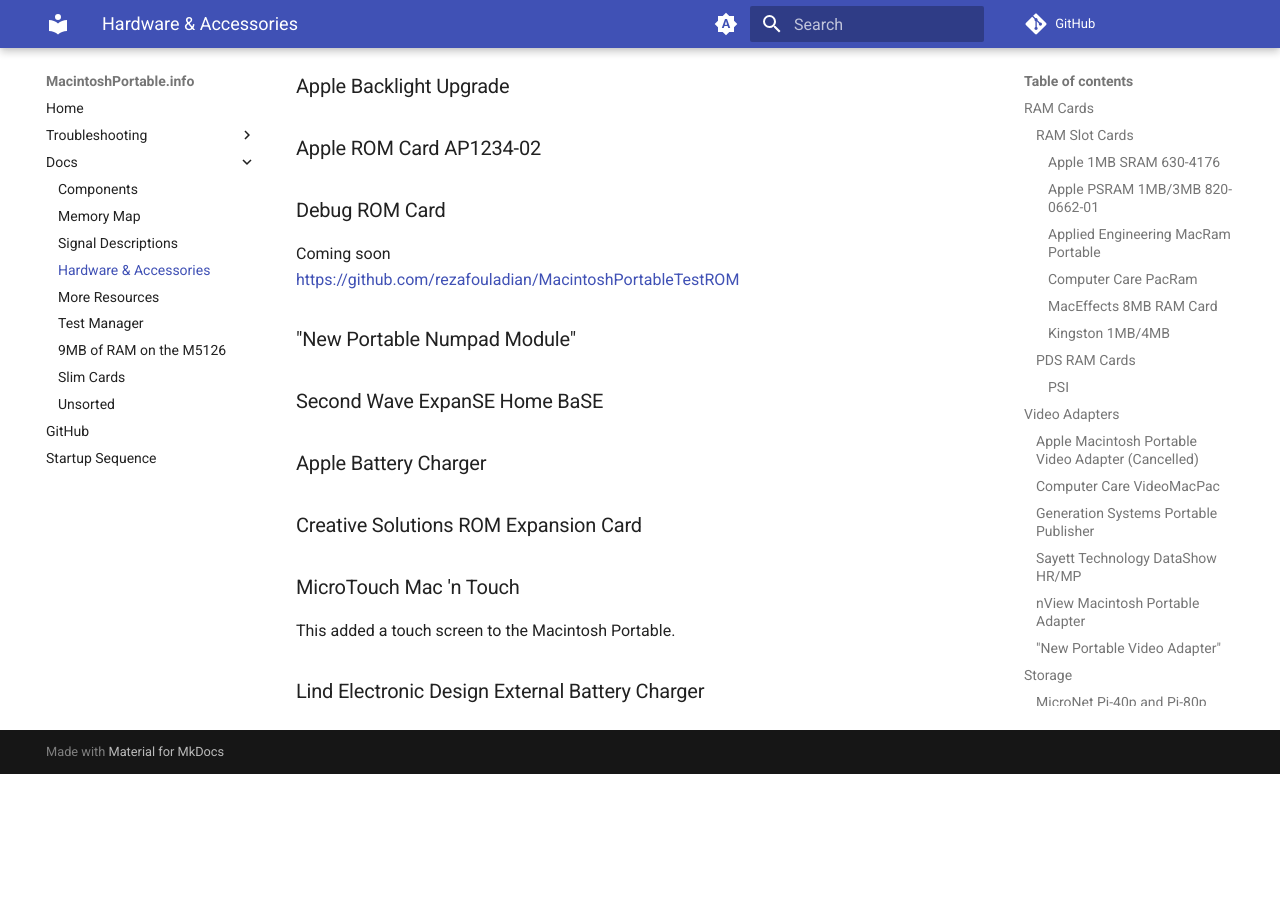
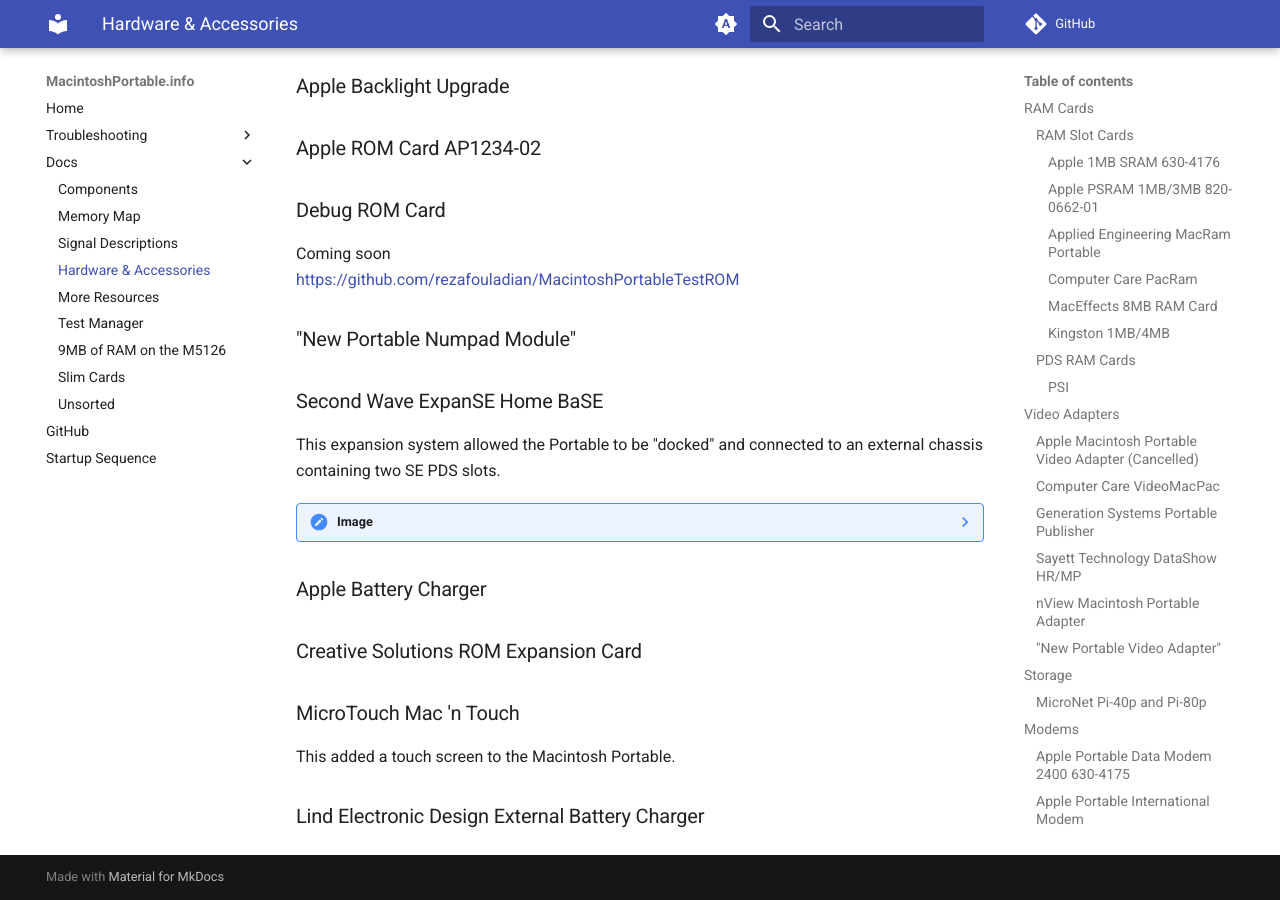
Before and after one commit to rezafouladian/MacintoshPortable, an MkDocs documentation site: the page built from docs/HardwareAndAccessories.md, in a window 1280 px wide and 900 px high, scrolled down 2326 px. Built offline with MkDocs 1.6.1 and Material for MkDocs 9.7.7, drawn with Linux system fonts in a browser that asks for light colours; comment, search, counter and statistics services are not loaded; before the commit the page ends 3100 px from its top, so only the background shows below that.

Commit message:
Add ExpanSE details

```diff
--- a/docs/HardwareAndAccessories.md
+++ b/docs/HardwareAndAccessories.md
@@ -84,6 +84,10 @@ Coming soon
 ### "New Portable Numpad Module"
 
 ### Second Wave ExpanSE Home BaSE
+This expansion system allowed the Portable to be "docked" and connected to an external chassis containing two SE PDS slots.
+
+??? note "Image"
+    ![The ExpanSE Home BaSE connected to a Macintosh Portable](media/expanse_homebase.jpg)
 
 ### Apple Battery Charger
 
```
Also changed, not shown: docs/media/expanse_homebase.jpg (added).
